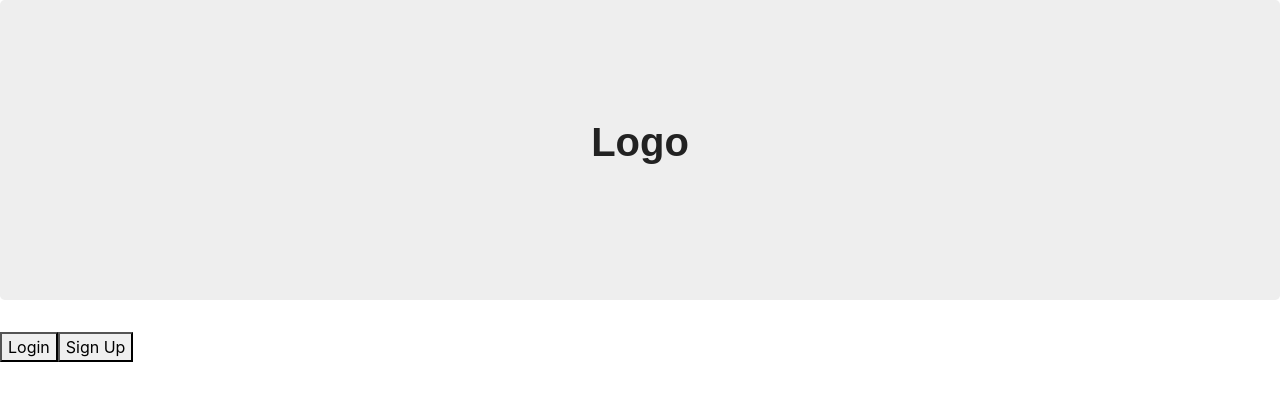
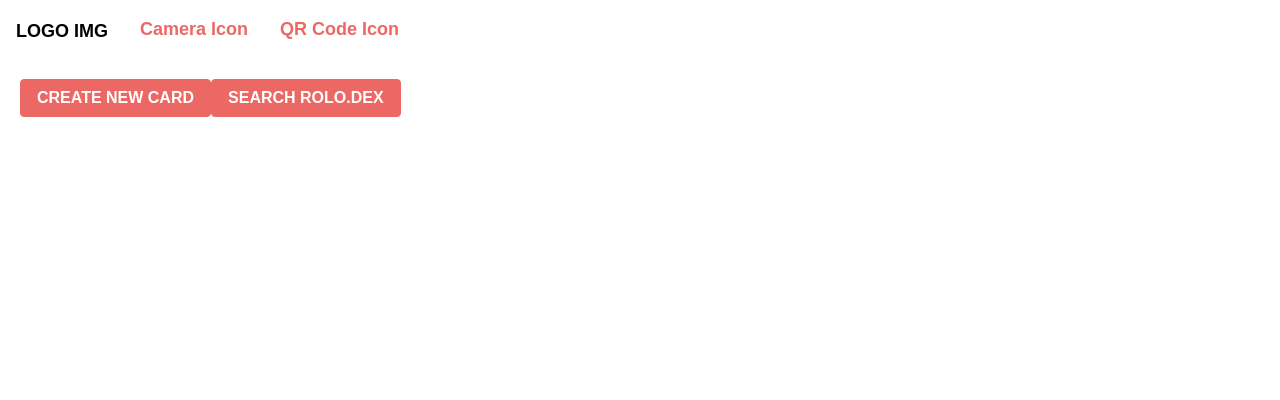
Before and after one commit to Sarfulah/Rolo.Dex, a React (Create React App) app in the folder client/: page / in a window 1280 px wide. Shown: the top 400 px of the page. Built offline with nearby package versions, Linux system fonts and the light colour scheme; a web font is replaced by a local one.

Commit message:
created HOME skeleton

```diff
--- a/client/src/App.js
+++ b/client/src/App.js
@@ -1,8 +1,10 @@
 import React from "react";
-import Rolodex from "./pages/loading";
+// import Rolodex from "./pages/loading";
+import Home from "./pages/home";
 function App() {
   return (
-    <Rolodex />
+    // <Rolodex />
+    <Home/>
   );
 }
 
--- a/client/src/components/Nav/index.js
+++ b/client/src/components/Nav/index.js
@@ -4,9 +4,16 @@ function Nav() {
   return (
     <nav className="navbar navbar-expand-lg navbar-light">
       <a className="navbar-brand" href="/">
-      {/* <a className="nav-link" href="/Saved"> */}
-        GOOGLE BOOKS SEARCH
+        Logo Img
       </a>
+      <ul class="nav">
+        <li class="nav-item">
+          <a class="nav-link active" href="#">Camera Icon</a>
+        </li>
+        <li class="nav-item">
+          <a class="nav-link" href="#">QR Code Icon</a>
+        </li>
+      </ul>
     </nav>
   );
 }
--- /dev/null
+++ b/client/src/pages/home.js
@@ -0,0 +1,23 @@
+import React, { Component } from "react";
+import ReactDOM from "react-dom";
+import "./style.css";
+import Nav from "../components/Nav";
+
+class Home extends Component {
+    state = { show: false };
+
+
+
+render() {
+    return (
+        <div>
+            <Nav/>
+            <div class="card-body">
+                <a href="#" class="btn btn-primary">CREATE NEW CARD</a>
+                <a href="#" class="btn btn-primary">SEARCH ROLO.DEX</a>
+            </div>
+        </div>
+    );
+}
+}
+export default Home;
```
Also changed, not shown: 2 other files (tests, documents, lock files or other folders).
